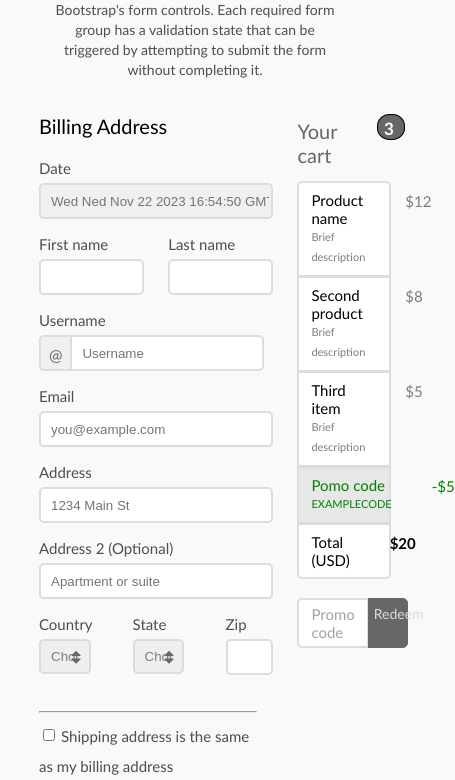
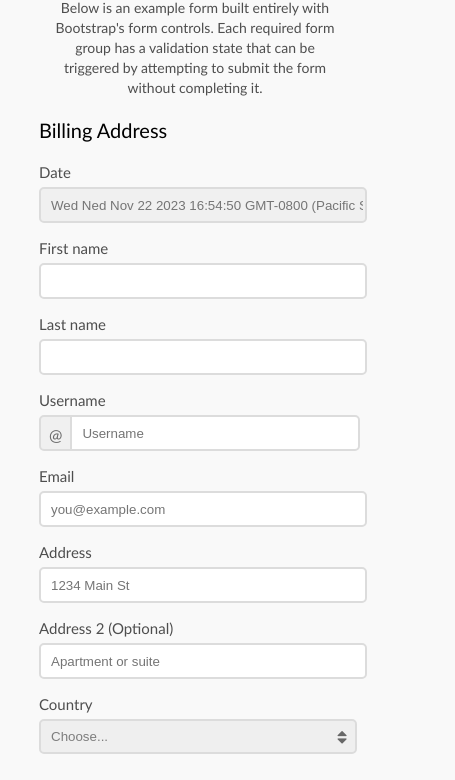
Before and after one commit to haroldg-dev/bonuslab1, a plain HTML site: page public/index.html in a window 390 px wide. Shown: the part 156-936 px from the top of the page, 455 px wide, since content can reach past the window. Drawn offline with Linux system fonts and the light colour scheme.

Commit message:
responsive done

```diff
--- a/public/css/styles.css
+++ b/public/css/styles.css
@@ -26,6 +26,7 @@ h2 {
 img {
     width: 25vw;
     margin: 20px;
+    min-width: 150px;
 }
 
 h3 {
@@ -64,6 +65,7 @@ input {
 .grid-item-zip {
     width: 60%;
 }
+
 select {
     border-radius: 5px;
     padding-inline: 10px;
@@ -118,15 +120,80 @@ select {
     margin-left: -2px;
     width: 110%;
 }
+
+.global-container {
+    display: flex;
+    width: 100%;
+    gap: 40px;
+}
+
+.global-item {
+    width: 70%;
+}
+
+.global-item2 {
+    width: 30%;
+}
+
 .grid-container {
     display: flex;
     width: 100%;
     gap: 40px;
 }
-
+.grid-container3 {
+    display: flex;
+    width: 100%;
+    gap: 40px;
+}
 .grid-item {
     width: 100%;
 }
+
+button {
+    width: 70%;
+    font-size: 20px;
+    color: white;
+    background-color: #1785de;
+    border-radius: 5px;
+    border: 0px;
+    height: 45px;
+    margin-bottom: 20px;
+    margin-top: 10px;
+}
+
+@media only screen and (max-width: 600px) {
+    .global-container {
+        display: inline;
+        width: 100%;
+    }
+    .global-item {
+        width: 100%;
+    }
+
+    .global-item2 {
+        width: 100%;
+    }
+
+    .grid-container{
+        display: inline;
+        width: 100%;
+
+    }
+
+    .grid-item-zip {
+        width: 100%;
+    }
+
+    .select-container {
+        width: 105%;
+    }
+
+    button {
+        width: 100%;
+    }
+}
+
+
 
 .checkbox {
     position: absolute;
@@ -214,17 +281,7 @@ select {
     color: #7d7d7d;
 }
 
-button {
-    width: 100%;
-    font-size: 20px;
-    color: white;
-    background-color: #1785de;
-    border-radius: 5px;
-    border: 0px;
-    height: 45px;
-    margin-bottom: 20px;
-    margin-top: 10px;
-}
+
 
 footer {
     margin: 30px;
@@ -248,13 +305,7 @@ a {
     color: #44abff;
 }
 
-.global-item {
-    width: 70%;
-}
 
-.global-item2 {
-    width: 30%;
-}
 
 h5 {
     margin: 0;
--- a/public/index.html
+++ b/public/index.html
@@ -20,7 +20,7 @@
       attempting to submit the form without completing it.
     </p>
   </div>
-  <div class="grid-container">
+  <div class="global-container">
     <div class="global-item">
       <div class="formulario">
         <form>
@@ -126,14 +126,14 @@
           </div>
 
           <hr />
-          <button>Continue to checkout</button>
+
         </form>
       </div>
     </div>
     <div class="global-item2">
       <div class="cart">
 
-        <div class="grid-container">
+        <div class="grid-container3">
           <div class="grid-item">
             <h3 class="title">Your cart</h3>
           </div>
@@ -197,6 +197,8 @@
       </div>
     </div>
   </div>
+  <button>Continue to checkout</button>
+
   <footer>
     <p>© 2023 Harold Gutierrez</p>
     <br />
```
Lines whose indentation alone changed are shown as unchanged.
